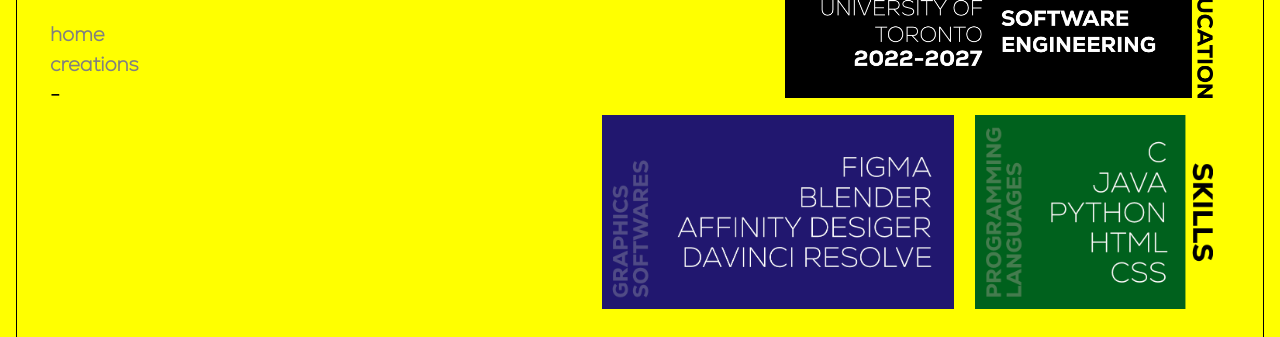
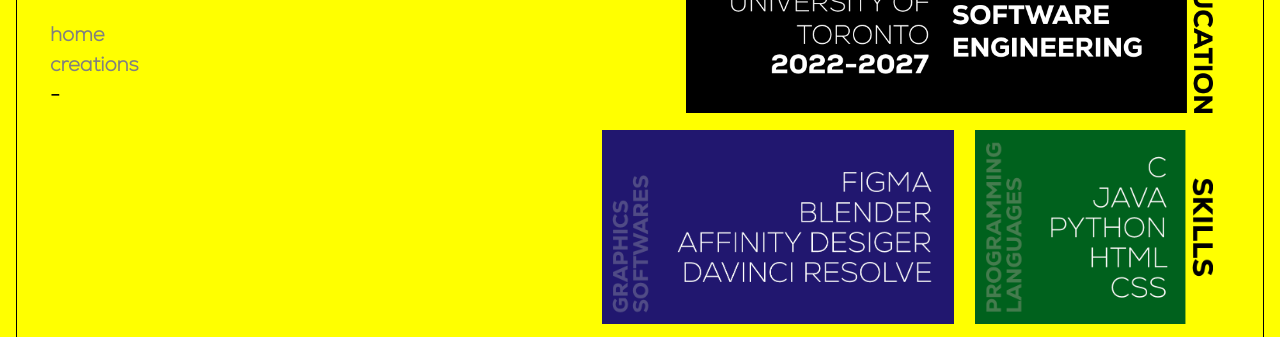
Before and after one commit to ShaafPlayz/shaaf-portfolio-website, a plain HTML site: page aboutme.html in a window 1280 px wide. Shown: the part 353-690 px from the top of the page. Drawn offline with Linux system fonts and the light colour scheme.

Commit message:
about me page is up and running.

```diff
--- a/css/styles.css
+++ b/css/styles.css
@@ -365,7 +365,7 @@ p:hover {
 }
 #edu {
   margin-top: 3px;
-  height: 130px;
+  height: 160px;
 }
 #card {
   margin-top: 17px;
```
